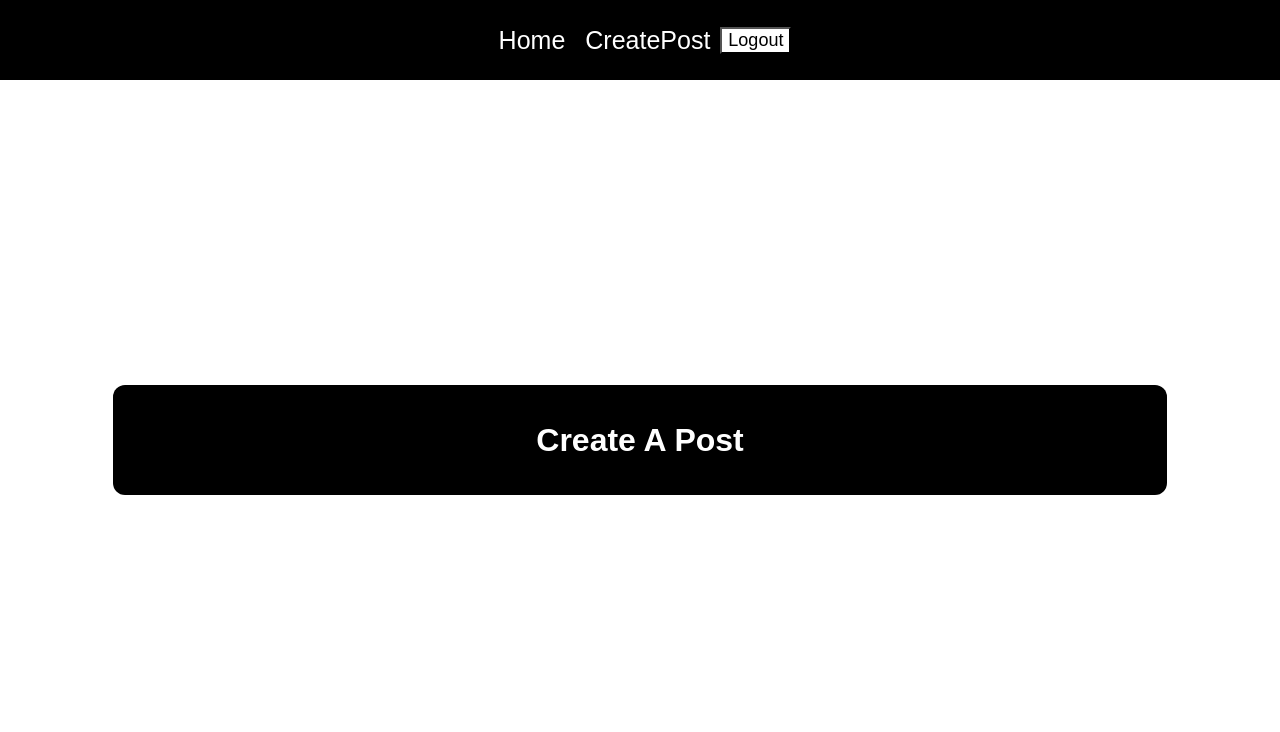
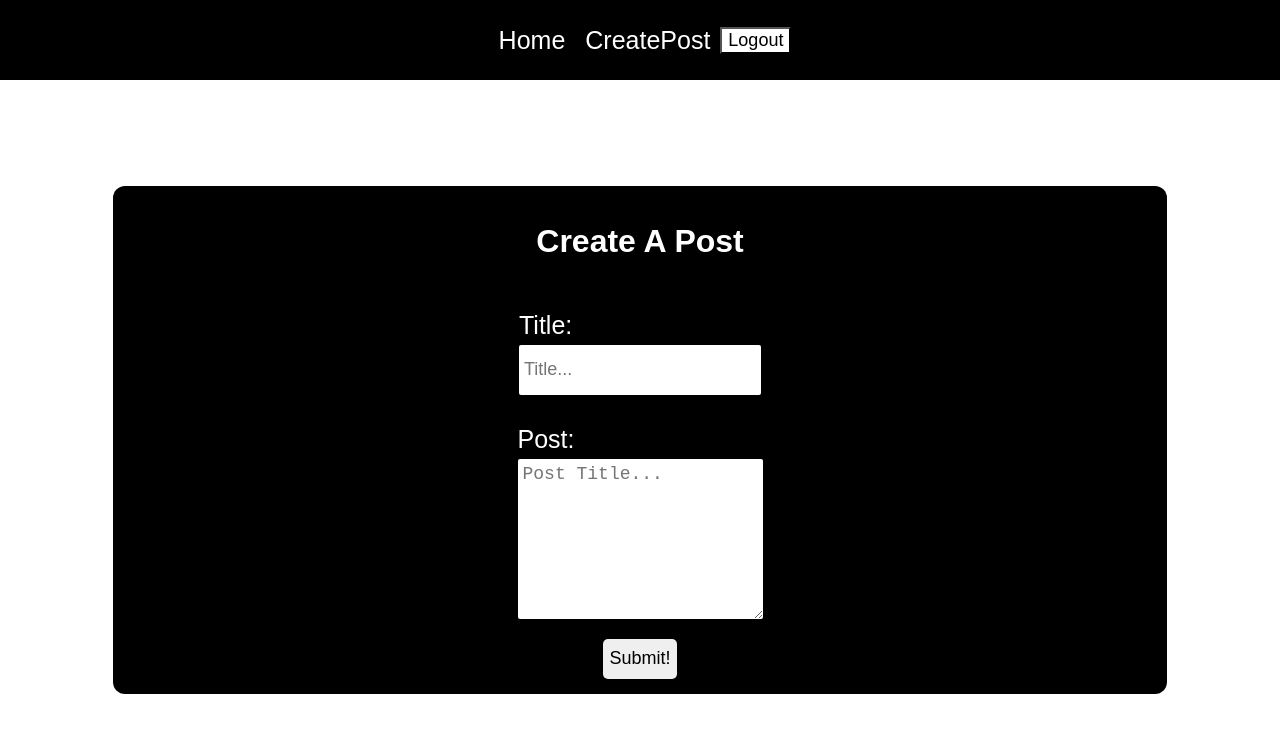
Before and after one commit to thissubhrobro/BlogappWithLogin, a React (Create React App) app: page /createPost in a window 1280 px wide. Shown: the top 732 px of the page. Built offline with nearby package versions, Linux system fonts and the light colour scheme; no server answers; sample sign-in values are in the browser's storage.

Commit message:
createPost with firebase created,some changes done

```diff
--- a/src/App.js
+++ b/src/App.js
@@ -5,10 +5,11 @@ import CreatePost from "./Pages/CreatePost";
 import ErrorPage from "./Pages/ErrorPage";
 import Home from "./Pages/Home";
 import Login from "./Pages/Login";
+
 const App = () => {
-  // const [isAuth, setIsAuth] = useState(false);
-  const isLoggedIn = useSelector((state) => state.auth.isLoggedIn);
+  const { isLoggedIn } = useSelector(({ auth }) => auth);
   console.log("isLoggedIn======>", isLoggedIn);
+
   return (
     <Router>
       <Routes>
--- a/src/Pages/CreatePost.js
+++ b/src/Pages/CreatePost.js
@@ -1,12 +1,63 @@
+/* eslint-disable react-hooks/exhaustive-deps */
+import { useEffect, useState } from "react";
+import { addDoc, collection } from "firebase/firestore";
+// allows to add docs in the firebase store's tables /posts part
+
 import NavBar from "./NavBar";
+import { auth, db } from "../Firebase/FirebaseConfig";
+import { useNavigate } from "react-router-dom";
+import { useSelector } from "react-redux";
 
 const CreatePost = () => {
+  const [title, setTitle] = useState("");
+  const [post, setPost] = useState("");
+  const navigate = useNavigate();
+  const { isLoggedIn } = useSelector(({ auth }) => auth);
+
+  const postCollectionRef = collection(db, "posts");
+  // where to post (db),in /posts particularly the collection of datas will be stored
+  const submitHandler = async () => {
+    await addDoc(postCollectionRef, {
+      title,
+      post,
+      author: { name: auth.currentUser.displayName, id: auth.currentUser.uid },
+    });
+    // mentions which collection we want to store the datas (here /posts)
+    const bodyData = { title, post };
+    console.log("submitted datas===>", bodyData);
+    navigate("/");
+  };
+  useEffect(() => {
+    if (!isLoggedIn) {
+      navigate("/login");
+    }
+  }, []);
+
   return (
     <>
       <NavBar />
       <div className="createPostPage">
         <div className="cpContainer">
           <h1>Create A Post</h1>
+          <div className="inputGp">
+            <label>Title:</label>
+            <input
+              placeholder="Title..."
+              type="text"
+              onChange={(e) => setTitle(e.target.value)}
+            />
+          </div>
+          <div className="inputGp">
+            <label>Post:</label>
+            <textarea
+              placeholder="Post Title..."
+              type="text"
+              onChange={(e) => setPost(e.target.value)}
+            />
+          </div>
+          <button type="submit" onClick={submitHandler}>
+            Submit!
+          </button>
         </div>
       </div>
     </>
--- a/src/Pages/Home.js
+++ b/src/Pages/Home.js
@@ -1,15 +1,16 @@
-import { Link } from "react-router-dom";
+import { useEffect } from "react";
+// import { Link } from "react-router-dom";
 import NavBar from "./NavBar";
 
 const Home = () => {
-  console.log("Home page rendered");
+  useEffect(() => {
+    console.log("Home page rendered");
+  }, []);
+
   return (
     <>
       <NavBar />
-      <h4> In home... </h4>
-      {/* <Link to="/login">
-        <button>Login</button>
-      </Link> */}
+      <div className="homePage">Home</div>
     </>
   );
 };
--- a/src/Pages/Login.js
+++ b/src/Pages/Login.js
@@ -12,7 +12,6 @@ const Login = () => {
     signInWithPopup(auth, provider).then((result) => {
       localStorage.setItem("idToken", true);
       dispatch(authActions.login());
-      // setIsAuth(true);
       console.log("The user has logged In");
       navigate("/");
     });
@@ -22,7 +21,10 @@ const Login = () => {
       <NavBar />
 
       <div className="loginPage">
-        <p> Sign In with Google to create Posts </p>
+        <p style={{ textAlign: "center" }}>
+          {" "}
+          Sign In with Google to create Posts{" "}
+        </p>
         <button className="login-with-google-btn" onClick={signInWithGoogle}>
           Login
         </button>
--- a/src/Pages/NavBar.js
+++ b/src/Pages/NavBar.js
@@ -7,7 +7,7 @@ import { authActions } from "../store/authSlice";
 const NavBar = () => {
   const dispatch = useDispatch();
   const navigate = useNavigate();
-  const isLoggedIn = useSelector((state) => state.auth.isLoggedIn);
+  const { isLoggedIn } = useSelector(({ auth }) => auth);
   // console.log("isLoggedIn from navbar", isLoggedIn);
 
   const logOutHandler = () => {
@@ -22,10 +22,12 @@ const NavBar = () => {
     <>
       <nav>
         <Link to="/">Home</Link>
-        <Link to="/createPost">CreatePost</Link>
         {!isLoggedIn ? (
           <Link to="/login">Login</Link>
         ) : (
+          <>
+            <Link to="/createPost">CreatePost</Link>
+
             <button
               onClick={logOutHandler}
               style={{
@@ -36,6 +38,7 @@ const NavBar = () => {
             >
               Logout
             </button>
+          </>
         )}
       </nav>
     </>
--- a/src/store/authSlice.js
+++ b/src/store/authSlice.js
@@ -1,7 +1,7 @@
 import { createSlice } from "@reduxjs/toolkit";
 
 const idToken = localStorage.getItem("idToken");
-console.log("idToken", idToken);
+console.log("idToken===>", idToken);
 const authSlice = createSlice({
   name: "auth",
   initialState: { isLoggedIn: !!idToken },
```
Also changed, not shown: 1 other file (tests, documents, lock files or other folders). Lines whose indentation alone changed are shown as unchanged.
